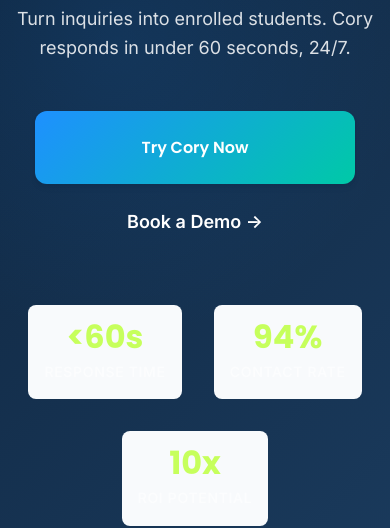
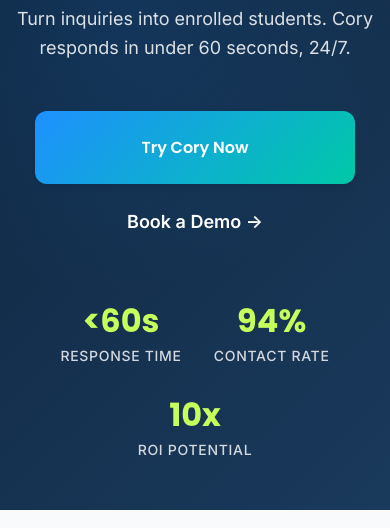
Before and after one commit to amuwwakkil25/CoryWebsiteGPT, a website built with Vite: page index.html in a window 390 px wide. Shown: the part 573-1101 px from the top of the page. Built offline with nearby package versions, Linux system fonts and the light colour scheme; no server answers.

Commit message:
Updated main.css

```diff
--- a/assets/css/main.css
+++ b/assets/css/main.css
@@ -591,6 +591,8 @@
 
 .hero-stats .stat-item {
   text-align: left;
+  background: transparent;
+  padding: 0;
 }
 
 .hero-stats .stat-number {
@@ -604,7 +606,7 @@
 
 .hero-stats .stat-label {
   font-size: 0.875rem;
-  color: rgba(255, 255, 255, 0.7);
+  color: rgba(255, 255, 255, 0.9) !important;
   font-weight: 500;
   text-transform: uppercase;
   letter-spacing: 0.05em;
@@ -3743,10 +3745,17 @@
   .hero-stats .stat-item {
     text-align: center;
     min-width: 80px;
+    background: transparent !important;
+    padding: 0 !important;
   }
 
   .hero-stats .stat-number {
     font-size: 2rem;
+    color: var(--fresh-lime) !important;
+  }
+
+  .hero-stats .stat-label {
+    color: rgba(255, 255, 255, 0.9) !important;
   }
 
   .hero-badge {
```
